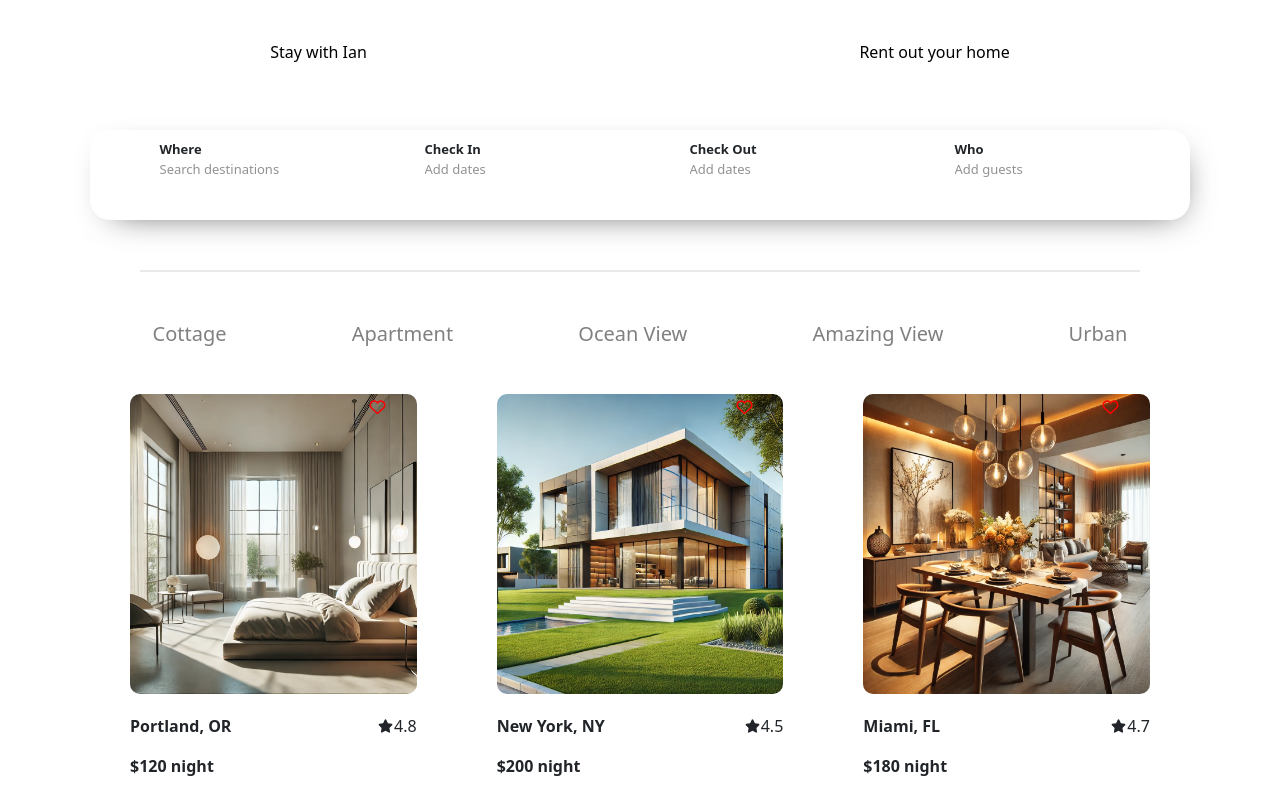
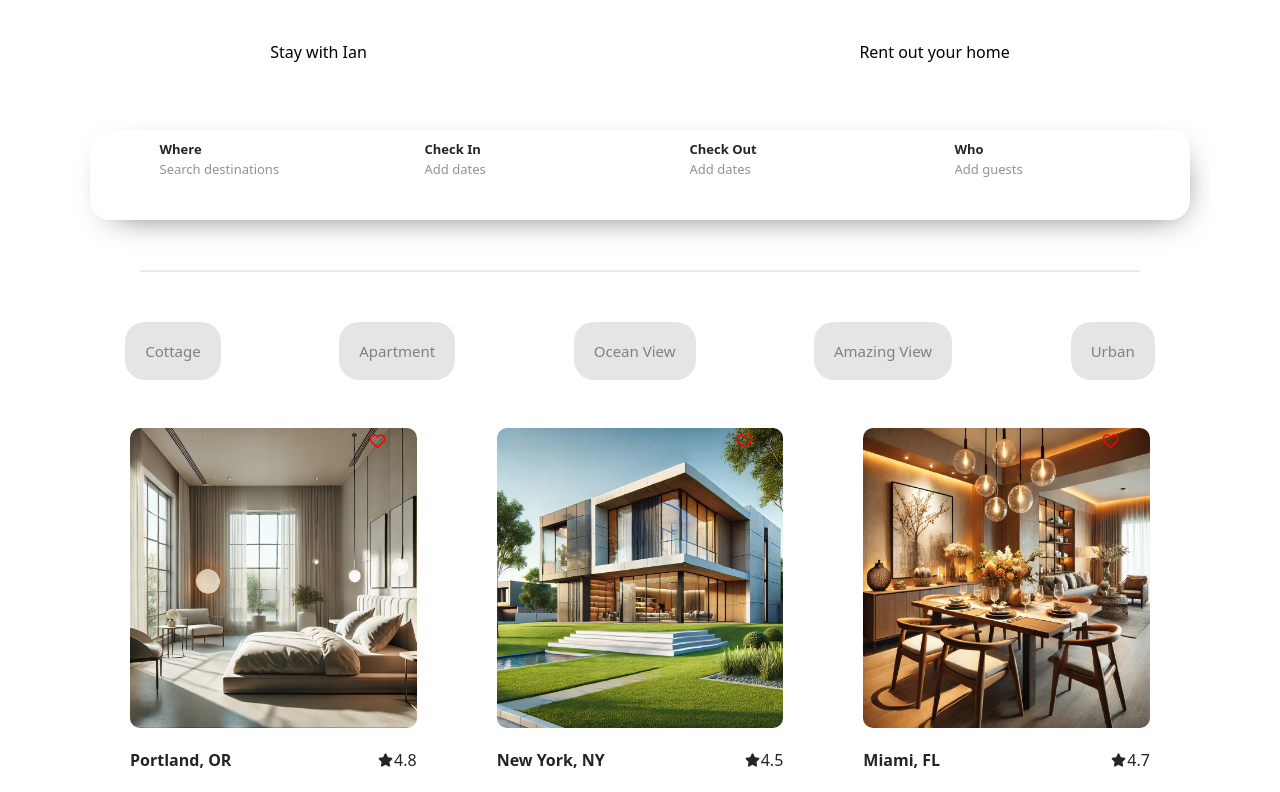
Before and after one commit to devaneyj3/stay-with-ian, a Next.js app: page / in a window 1280 px wide. Shown: the top 792 px of the page. Built offline with nearby package versions, Linux system fonts and the light colour scheme.

Commit message:
make buttons reponsive

```diff
--- a/src/app/page.js
+++ b/src/app/page.js
@@ -1,7 +1,7 @@
 import Listing from "@/components/Listing/Listing";
 import styles from "./home.module.scss";
 import Searchbar from "@/components/Searchbar/Searchbar";
-import HomeTypeNave from "@/components/HomeTypeNav/HomeTypeNave";
+import HomeTypeNav from "@/components/HomeTypeNav/HomeTypeNav";
 export default function Home() {
 	return (
 		<div className={styles.page_container}>
@@ -10,7 +10,7 @@ export default function Home() {
 			</div>
 			<hr className={styles.break} />
 			<section className={styles.homeTypeNav_container}>
-				<HomeTypeNave />
+				<HomeTypeNav />
 			</section>
 			<Listing />
 		</div>
--- a/src/components/HomeTypeNav/HomeTypeNave.js
+++ b/src/components/HomeTypeNav/HomeTypeNav.js
@@ -4,7 +4,7 @@ import React, { useEffect, useState } from "react";
 import DUMMY_DATA from "../../../data/dummy_data";
 import styles from "./HomeTypeNav.module.scss";
 
-export default function HomeTypeNave() {
+export default function HomeTypeNav() {
 	const [iconIsClicked, setIconIsClicked] = useState(null);
 
 	const [tags, setTags] = useState([]);
--- a/src/components/HomeTypeNav/HomeTypeNav.module.scss
+++ b/src/components/HomeTypeNav/HomeTypeNav.module.scss
@@ -1,19 +1,27 @@
 .container {
   display: flex;
+  flex-wrap: wrap;
   justify-content: space-around;
+  gap: 3rem;;
 }
 
   .tag {
     color: gray;
-    font-size: 20px;
+    font-size: 15px;
+    padding: 20px;
+    border-radius: 20px;
+    background-color: #e5e5e5;
+
     &:hover {
       cursor: pointer;
       color: black;
-      border-bottom: 1px solid grey;
+      border-bottom: 1px solid #e5e5e5;
     }
   }
   .active {
-    font-size: 30px;
+    font-size: 20px;
     color: black;
-    border-bottom: 1px solid black;
+    padding: 20px;
+    border-radius: 20px;
+    background-color: #e5e5e5;
   }
```
